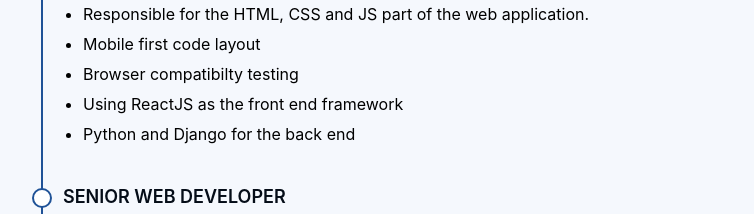
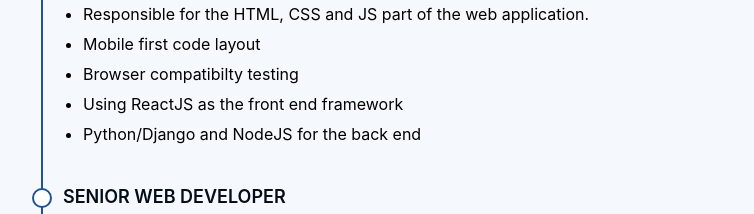
Before and after one commit to alli-son/portfolio, a React (Create React App) app: page / in a window 1280 px wide. Shown: the part 2180-2394 px from the top of the page, without its empty margins (369-1123 px from the left). Built offline with nearby package versions, Linux system fonts and the light colour scheme.

Commit message:
added info on Resume

```diff
--- a/src/App.js
+++ b/src/App.js
@@ -420,7 +420,7 @@ function App() {
                       <li>Mobile first code layout</li>
                       <li>Browser compatibilty testing</li>
                       <li>Using ReactJS as the front end framework</li>
-                      <li>Python and Django for the back end</li>
+                      <li>Python/Django and NodeJS for the back end</li>
                     </ul>
                   </div>
                   <div className="resume-info">
```
